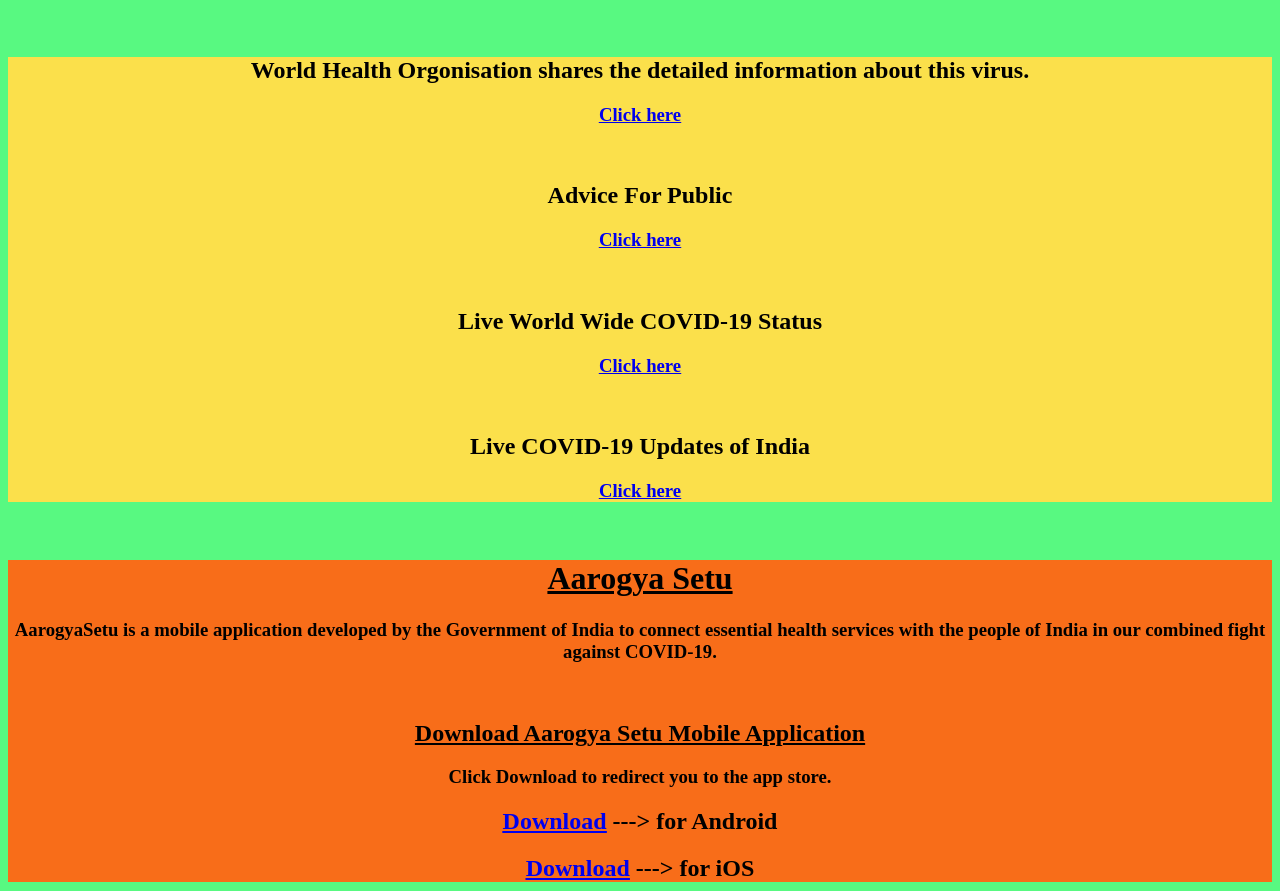
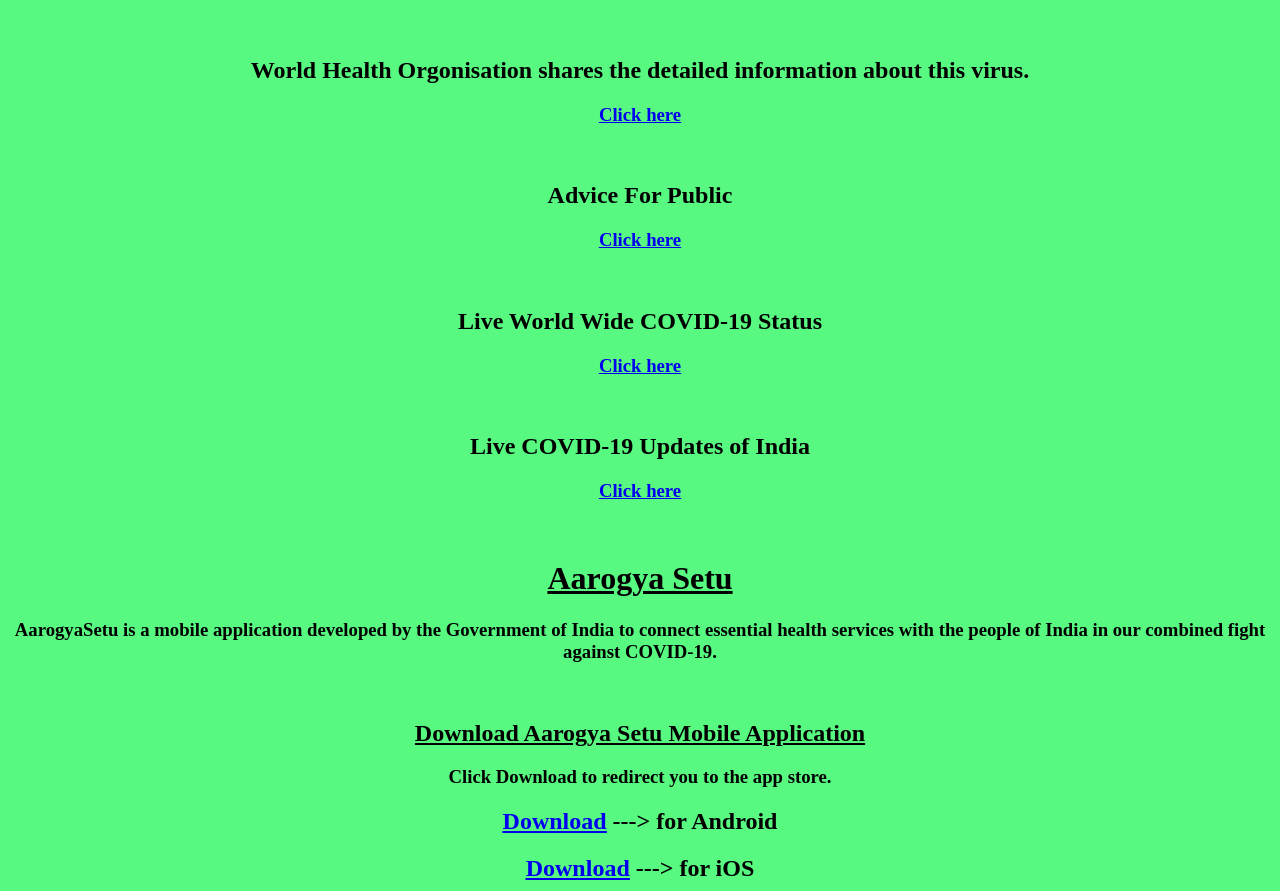
Before and after one commit to Abhi02-pro/challenge-1, a plain HTML site: page index.html in a window 1280 px wide. Shown: the part 61-952 px from the top of the page. Drawn offline with Linux system fonts and the light colour scheme.

Commit message:
Update index.html

```diff
--- a/index.html
+++ b/index.html
@@ -7,16 +7,6 @@
     body{
      background-color:#58F981;
     }
-    .info{
-      background-color:#FBE04B;
-    }
-    .app{
-      background-color:#F86D19;
-    }
-    .credits{
-      background-color:#C2F819;
-    }
-
   </style>
 </head>
 <body>
```
